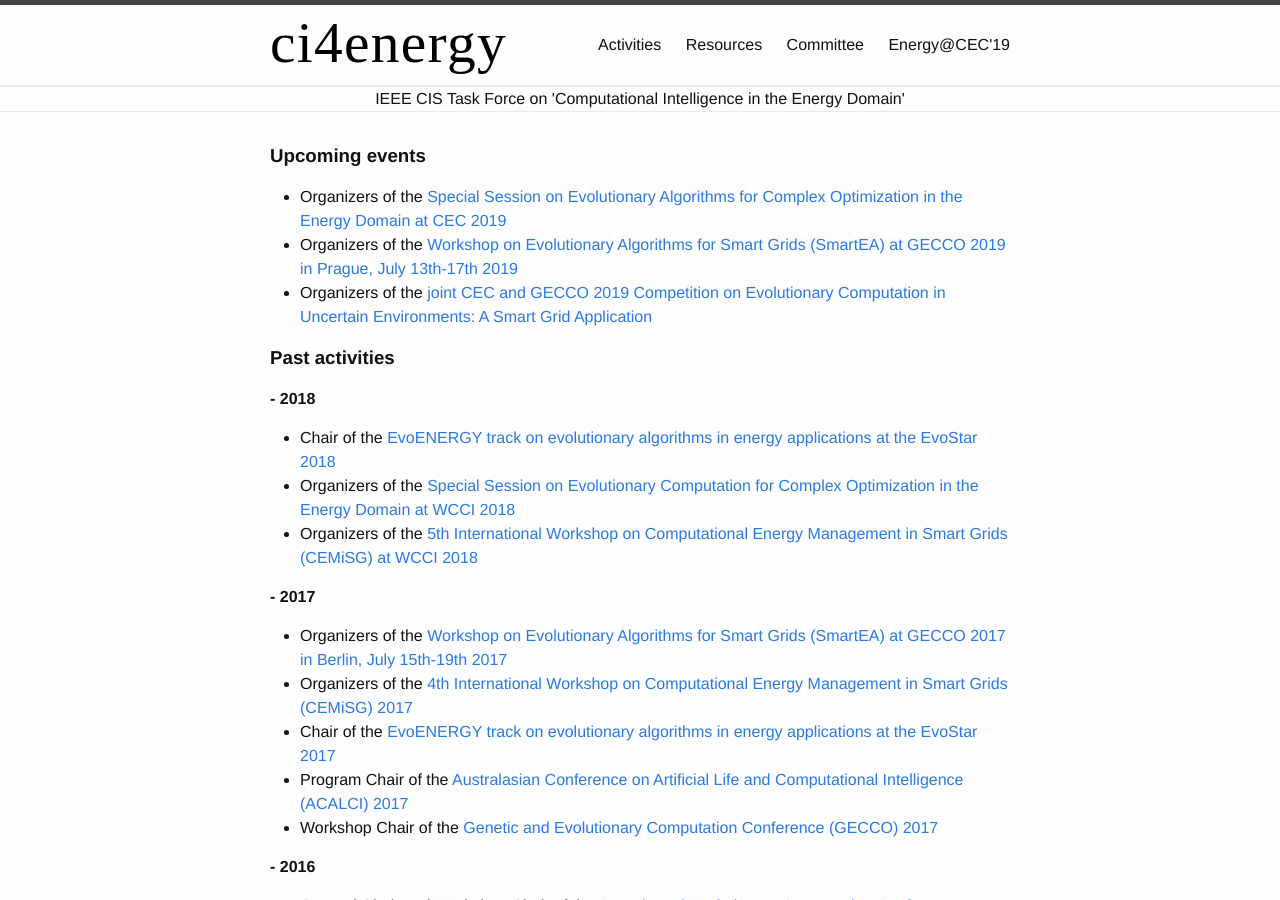
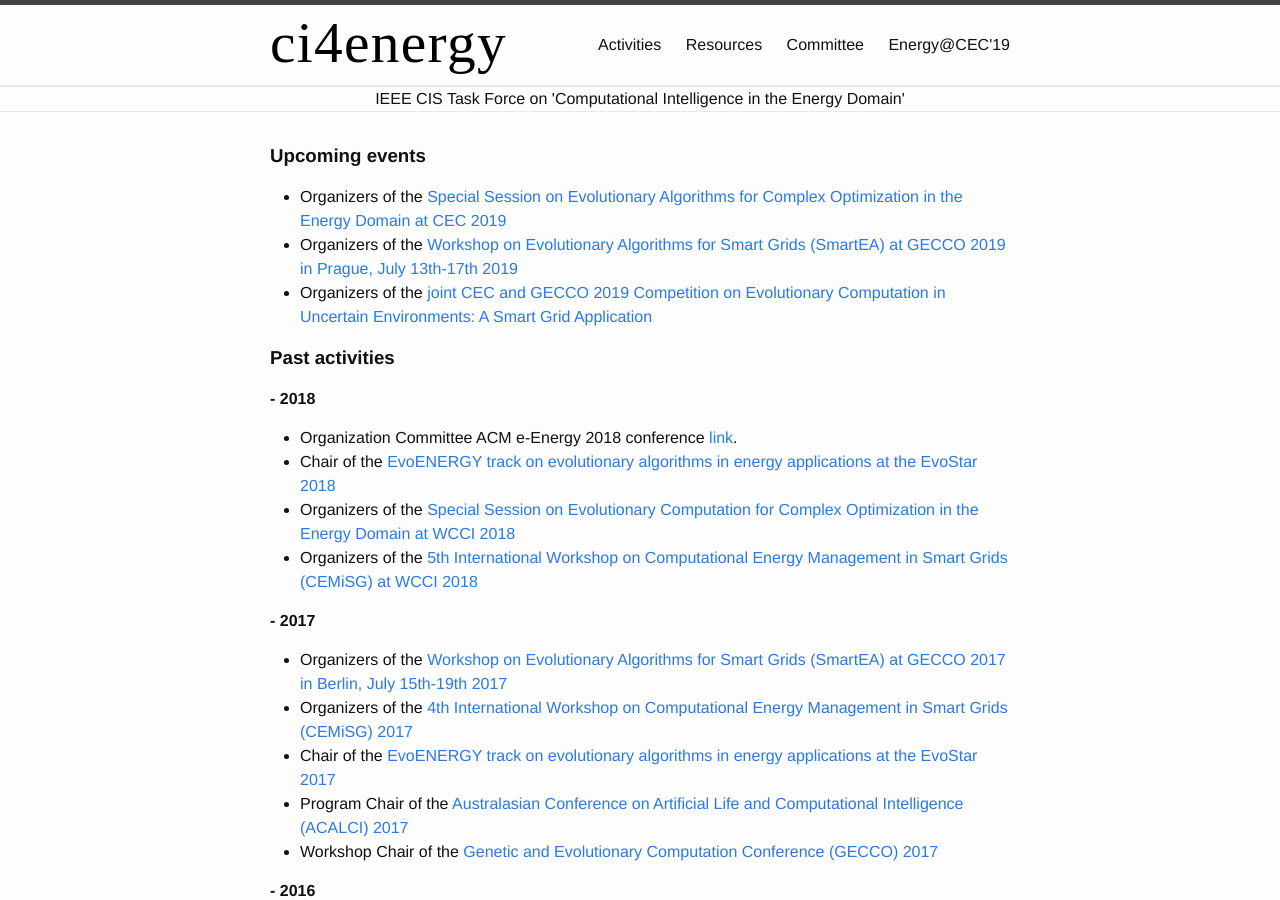
Before and after one commit to ci4energy/ci4energy.github.io, a Jekyll site: the page built from activities.md, in a window 1280 px wide and 900 px high. Built offline with Jekyll 4.4.1, drawn with Linux system fonts in a browser that asks for light colours.

Commit message:
Update activities.md

```diff
--- a/activities.md
+++ b/activities.md
@@ -16,6 +16,8 @@ weight: 10
 <h3><b>Past activities</b></h3>
 
 <b>- 2018 </b>
+
+- Organization Committee ACM e-Energy 2018 conference [link](http://conferences.sigcomm.org/eenergy/2018/).
 - Chair of the <a href="http://www.evostar.org/">EvoENERGY track on evolutionary algorithms in energy applications at the EvoStar 2018</a>
 - Organizers of the <a href="http://www.gecad.isep.ipp.pt/IEEE-SS-CEC-WCCI2018/">Special Session on Evolutionary Computation for Complex Optimization in the Energy Domain at WCCI 2018</a>
 - Organizers of the <a href="http://www.cemisg.org/">5th International Workshop on Computational Energy Management in Smart Grids (CEMiSG) at WCCI 2018</a>
```
